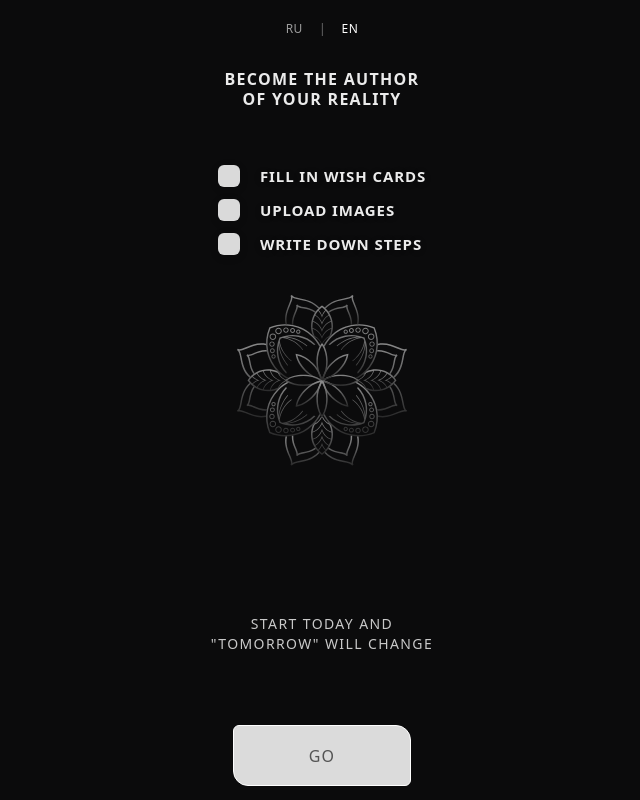
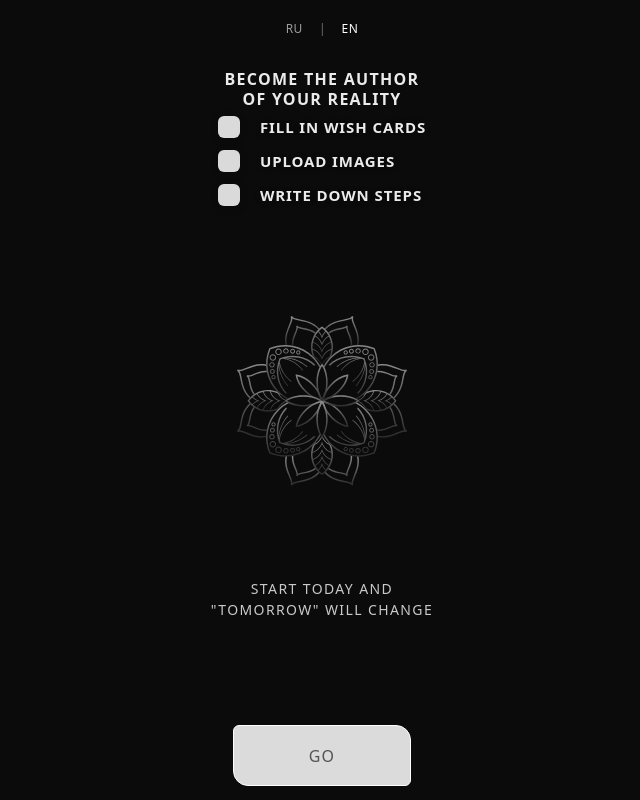
Before and after one commit to Tilkerman/calendar-of-desires, a React (Vite) app: page / in a window 1280 px wide. Both pictures are taken after a click on the button "START". Shown: the whole page, without its empty margins (318-958 px from the left). Built offline with nearby package versions, Linux system fonts and the light colour scheme.

Commit message:
fix: restore welcome + correct intro footer centering

```diff
--- a/src/components/IntroScreen/IntroScreen.css
+++ b/src/components/IntroScreen/IntroScreen.css
@@ -1,7 +1,6 @@
 .intro-screen {
   min-height: 100svh;
   height: 100svh;
-  --intro-bottom-top-gap: 12px; /* зазор над кнопкой (нужен для точного центрирования фразы) */
   display: flex;
   flex-direction: column;
   align-items: center;
@@ -73,7 +72,7 @@
 .intro-upper {
   width: 100%;
   display: grid;
-  grid-template-rows: auto 1fr auto 1fr auto; /* title | spacer | steps | spacer | mandala */
+  grid-template-rows: auto 1fr auto 1fr; /* title | spacer | steps | spacer */
   align-items: center;
   flex: 1.15; /* чуть больше веса верхней части -> мандала ниже */
   /* фиксируем вертикальную "планку" смещения мандалы (НЕ трогаем кнопку/языки/тексты) */
@@ -97,9 +96,6 @@
   justify-content: center;
   padding-top: 0;
   transform: none;
-  /* список ровно посередине между заголовком и мандалой:
-     мандала имеет верхний паддинг (см. .intro-mandala), поэтому компенсируем половину этого паддинга */
-  transform: translateY(calc(var(--intro-mandala-pad) / 2 + 8px));
 }
 
 .intro-steps {
@@ -172,23 +168,13 @@
   font-size: 14px;
 }
 
-.intro-lower {
+.intro-mid {
   width: 100%;
-  display: grid;
-  grid-template-rows: 1fr auto; /* space for centered footer | fixed button row */
   flex: 1;
-  /* нижний отступ (safe-area) держим на контейнере,
-     чтобы он НЕ искажал "центр между мандалой и кнопкой" */
-  padding-bottom: calc(14px + env(safe-area-inset-bottom));
-}
-
-/* центрируем фразу по вертикали между мандалой и кнопкой */
-.intro-footer-wrap {
   display: flex;
   align-items: center;
   justify-content: center;
   padding: 0 6px;
-  transform: none;
 }
 
 .intro-bottom {
@@ -196,8 +182,7 @@
   width: 100%;
   display: flex;
   justify-content: center;
-  /* оставляем верхний зазор над кнопкой, но убираем нижний — он теперь на .intro-lower */
-  padding: var(--intro-bottom-top-gap) 0 0;
+  padding: 12px 0 calc(14px + env(safe-area-inset-bottom));
 }
 
 .intro-go {
--- a/src/components/IntroScreen/IntroScreen.tsx
+++ b/src/components/IntroScreen/IntroScreen.tsx
@@ -51,14 +51,13 @@ export default function IntroScreen({ onGo }: IntroScreenProps) {
               </li>
             </ul>
           </div>
+        </div>
 
         <div className="intro-mandala" aria-hidden="true">
           <img className="intro-mandala-img" src={mandalaSvg} alt="" draggable={false} loading="eager" />
         </div>
-        </div>
 
-        <div className="intro-lower">
-          <div className="intro-footer-wrap">
+        <div className="intro-mid">
           <p className="intro-footer-text">{t('intro.footer')}</p>
         </div>
 
@@ -72,7 +71,6 @@ export default function IntroScreen({ onGo }: IntroScreenProps) {
             <span className="intro-go-text">{t('intro.go')}</span>
           </button>
         </div>
-        </div>
       </main>
     </div>
   );
```
Also changed, not shown: src/components/WelcomeScreen/WelcomeScreen.tsx (+1 -6 lines). Lines whose indentation alone changed are shown as unchanged.
